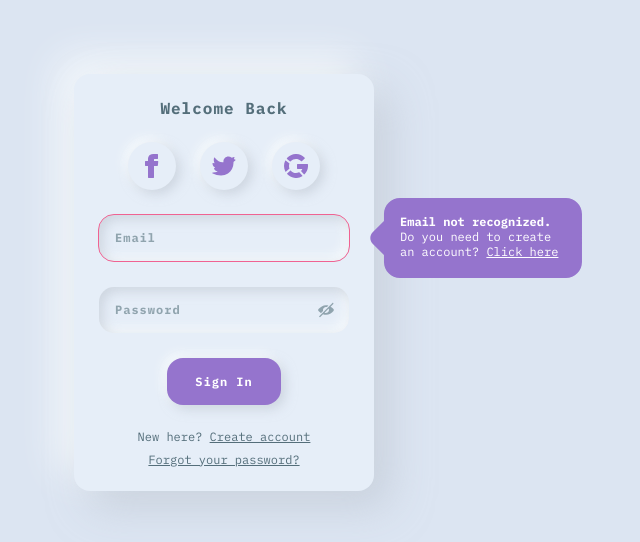
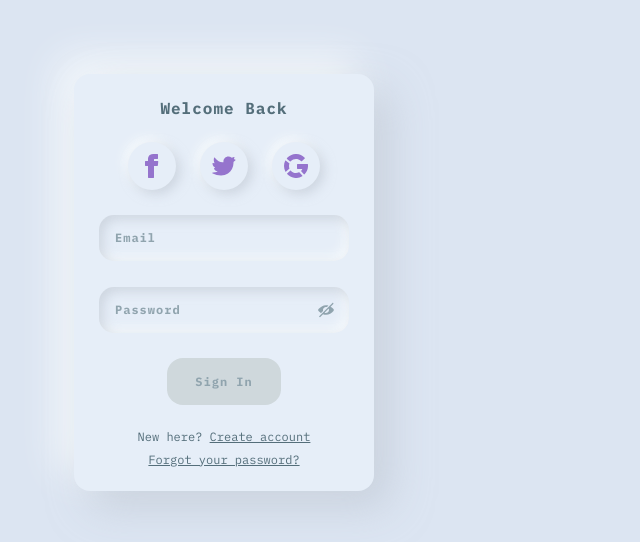
Before and after one commit to fixiabis/react-sign-in-sample, a React (Vite) app: page / in a window 1280 px wide. Shown: the part 118-660 px from the top of the page, without its empty margins (416-1056 px from the left). Built offline with nearby package versions, Linux system fonts and the light colour scheme.

Commit message:
feat(sign-in/form): validation

```diff
--- a/src/components/sign-in-form.tsx
+++ b/src/components/sign-in-form.tsx
@@ -1,4 +1,4 @@
-import { useState } from "react";
+import { useEffect, useState } from "react";
 import "./sign-in-form.scss";
 
 interface SignInFormState {
@@ -6,8 +6,29 @@ interface SignInFormState {
 	password: string;
 }
 
+const EMAIL_FORMAT = /.+@.+\..+/;
+const RECOGNIZABLE_EMAIL_FORMAT = /.+@waterballsa\.tw/;
+
 export function SignInForm() {
 	const [state, setState] = useState<SignInFormState>({ email: "", password: "" });
+	const [emailRecognized, setEmailRecognized] = useState(true);
+	const buttonActive = emailRecognized && state.password.length >= 6;
+
+	useEffect(() => {
+		setEmailRecognized(true);
+
+		if (!EMAIL_FORMAT.test(state.email)) {
+			return;
+		}
+
+		const timeout = setTimeout(() => {
+			setEmailRecognized(RECOGNIZABLE_EMAIL_FORMAT.test(state.email));
+		}, 500);
+
+		return () => {
+			clearTimeout(timeout);
+		};
+	}, [state.email]);
 
 	return (
 		<form className="sign-in-form">
@@ -61,12 +82,13 @@ export function SignInForm() {
 			</div>
 			<div className="sign-in-form--input -email -wrapper">
 				<input
-					className="sign-in-form--input -email -error"
+					className={"sign-in-form--input -email" + (emailRecognized ? "" : " -error")}
 					type="email"
 					placeholder="Email"
 					value={state.email}
 					onChange={(e) => setState((state) => ({ ...state, email: e.target.value }))}
 				/>
+				{!emailRecognized && (
 					<div className="sign-in-form--input-popover">
 						<svg
 							className="sign-in-form--input-popover-background-image"
@@ -92,7 +114,8 @@ export function SignInForm() {
 							</a>
 						</div>
 					</div>
-				<div className="sign-in-form--input-hint">Email not recognized.</div>
+				)}
+				{!emailRecognized && <div className="sign-in-form--input-hint">Email not recognized.</div>}
 			</div>
 			<div className="sign-in-form--input -password -wrapper">
 				<input
@@ -118,7 +141,7 @@ export function SignInForm() {
 					</svg>
 				</div>
 			</div>
-			<button className="sign-in-form--button -active" type="submit">
+			<button className={"sign-in-form--button" + (buttonActive ? " -active" : "")} type="submit">
 				Sign In
 			</button>
 			<div className="sign-in-form--hints">
```
Lines whose indentation alone changed are shown as unchanged.
